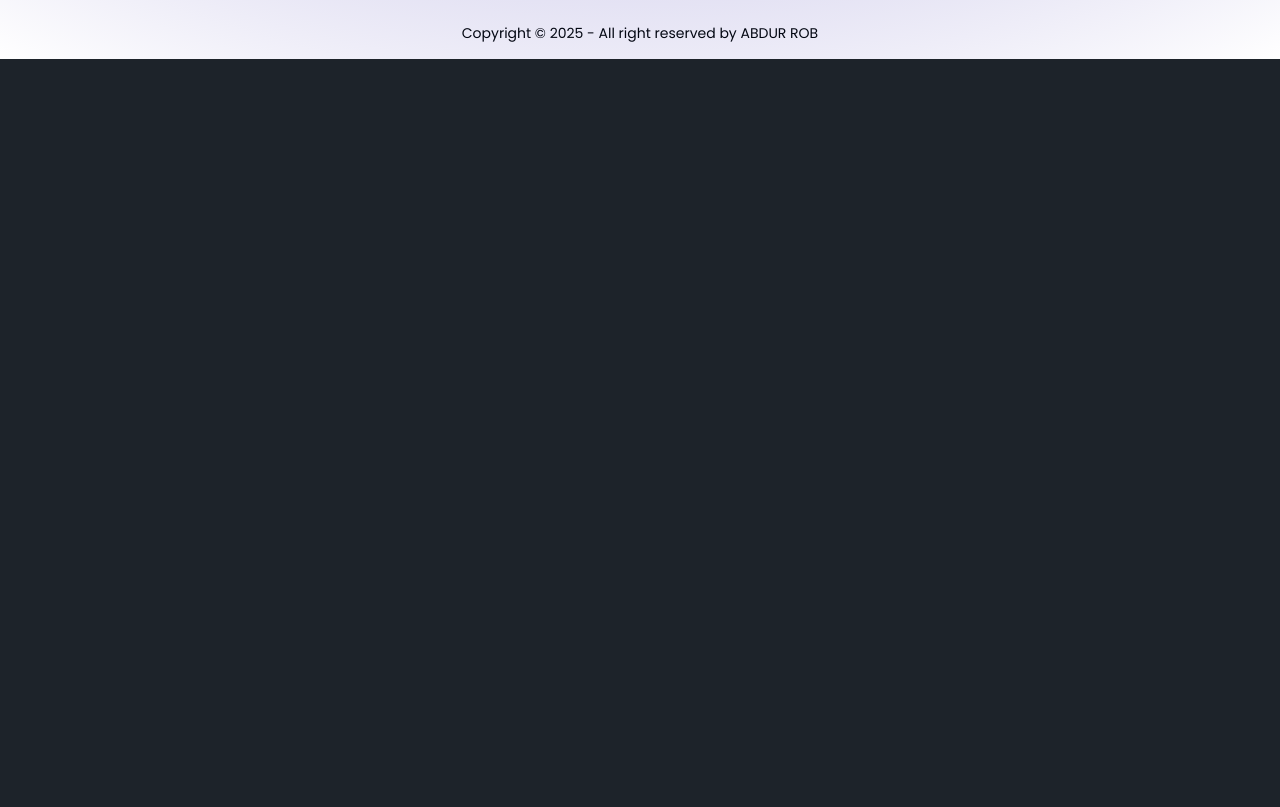
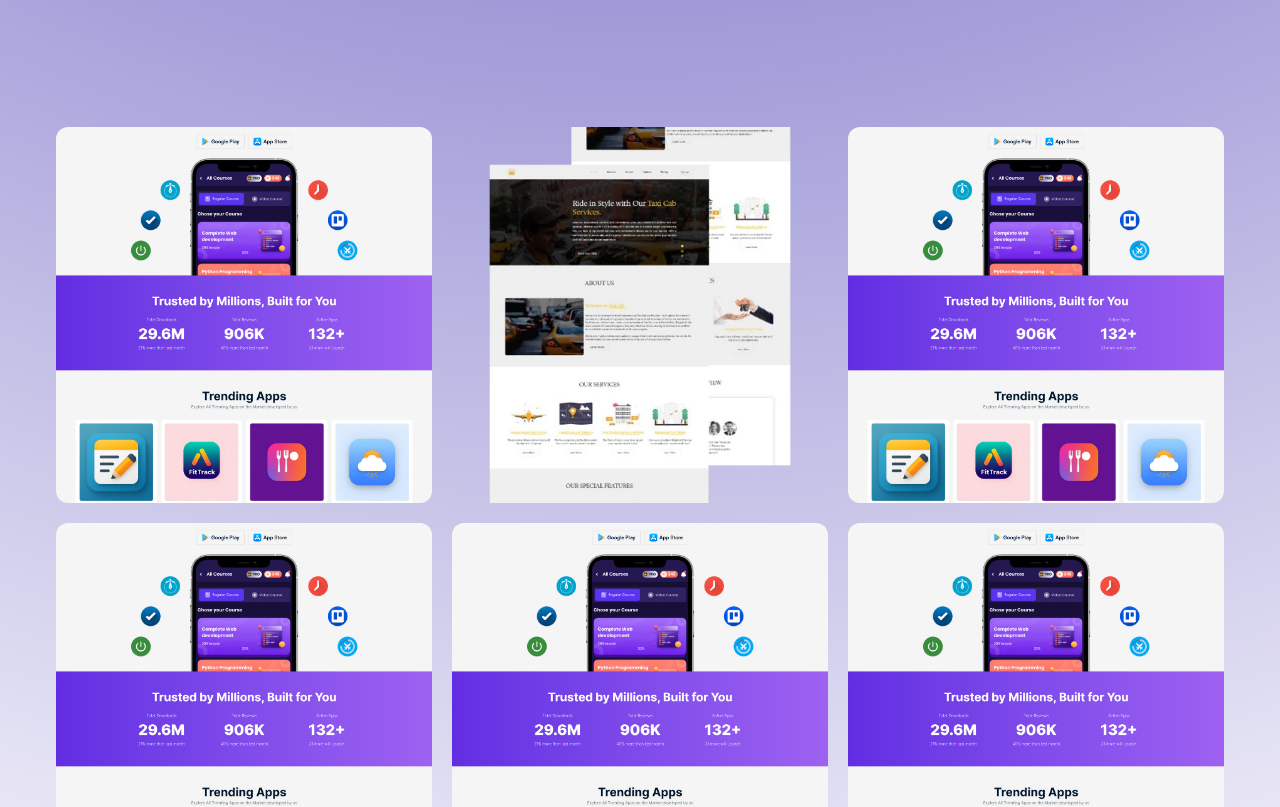
Before and after one commit to Abdurrobr34l/portfolio, a React (Vite) app: page / in a window 1280 px wide. Shown: the part 1300-2107 px from the top of the page. Before the commit the page ends 1359 px from the top, so only its background shows below. Built offline with nearby package versions, Linux system fonts and the light colour scheme.

Commit message:
Completed Project section half work

```diff
--- a/src/App.jsx
+++ b/src/App.jsx
@@ -4,6 +4,7 @@ import Hero from './Components/Hero';
 import Container from './Components/Container';
 import About from './Components/About';
 import Footer from './Components/Footer';
+import Projects from './Components/Projects';
 
 const App = () => {
   return (
@@ -14,6 +15,7 @@ const App = () => {
         <Container>
           <Hero></Hero>
           <About></About>
+          <Projects></Projects>
         </Container>
       </main>
 
--- a/src/Components/About.jsx
+++ b/src/Components/About.jsx
@@ -5,7 +5,7 @@ import { FaAngleRight } from "react-icons/fa";
 
 const About = () => {
   return (
-    <section id="about" className="mb-10 2xl:mt-14">
+    <section id="about" className="mb-10 2xl:mt-14 h-[calc(100vh - 120px)]">
       <div className="flex flex-col items-center justify-between gap-10 lg:flex-row lg:gap-20 lg:px-20 xl:px-32">
         <div>
           <img src={aboutImage} alt="" className="h-[400px] rounded-full md:h-[450px]" />
--- /dev/null
+++ b/src/Components/Projects.jsx
@@ -0,0 +1,137 @@
+import React from "react";
+import { FaGithub, FaLink } from "react-icons/fa";
+import appimage from "../assets/projects/apps.png";
+import taxicab from "../assets/projects/taxicab.webp";
+
+const Projects = () => {
+  const projects = [
+    {
+      id: 1,
+      projectName: "AppSphere",
+      image: appimage,
+      description:
+        "Responsive app-store UI with search, details, and install features.",
+      stackUsed: [
+        "React",
+        "Tailwind CSS",
+        "Vite",
+        "React Router",
+        "Axios",
+        "Recharts",
+      ],
+    },
+    {
+      id: 2,
+      projectName: "Taxicab",
+      image: taxicab,
+      description: "Personal portfolio to showcase projects and skills.",
+      stackUsed: ["React", "Tailwind CSS", "Vite"],
+    },
+    {
+      id: 3,
+      projectName: "E-Commerce App",
+      image: appimage,
+      description:
+        "Full-stack e-commerce platform with shopping cart and payment.",
+      stackUsed: ["React", "Node.js", "Express.js", "MongoDB", "Tailwind CSS"],
+    },
+    {
+      id: 4,
+      projectName: "Design Tool Dashboard",
+      image: appimage,
+      description:
+        "Dashboard to manage design projects and assets in real-time.",
+      stackUsed: ["React", "DaisyUI", "Figma API"],
+    },
+    {
+      id: 5,
+      projectName: "Blog CMS",
+      image: appimage,
+      description: "Content management system for publishing blog posts.",
+      stackUsed: ["React", "Node.js", "Express.js", "MongoDB", "Bootstrap"],
+    },
+    {
+      id: 6,
+      projectName: "Weather App",
+      image: appimage,
+      description:
+        "Live weather updates with search by city and API integration.",
+      stackUsed: ["React", "Axios", "Tailwind CSS", "OpenWeather API"],
+    },
+  ];
+
+  return (
+    <section id="projects" className="my-40">
+      <div className="grid grid-cols-3 gap-5">
+        {projects.map(({ id, projectName, image, description, stackUsed }) => (
+
+
+          // <div className="relative overflow-hidden">
+          //   <img src={appimage} alt="It is Project mockup image" className="h-[280px] w-full rounded-xl"/>
+
+          //   <div key={id} className="absolute border border-white/20 bg-white/10 backdrop-blur-md rounded-xl p-6 text-primary shadow-lg">
+          //   <h2 className="text-xl font-semibold text-accent">{projectName}</h2>
+          //   <p className="mt-2 mb-4">{description}</p>
+          //   <ul className="flex items-center flex-wrap gap-2">
+          //     {stackUsed.map((stack) => (
+          //       <li className="badge bg-indigo-500 text-white border-none">{stack}</li>
+          //     ))}
+          //   </ul>
+          //   <div className="flex justify-end gap-3 text-xl">
+          //     <a href="#">
+          //       <FaGithub className="text-primary hover:text-accent" />
+          //     </a>
+          //     <a href="#">
+          //       <FaLink className="text-primary hover:text-accent" />
+          //     </a>
+          //   </div>
+          // </div>
+          // </div>
+
+          <div className="relative overflow-hidden group">
+            <img
+              src={image}
+              alt="Project mockup image"
+              className=" w-full rounded-xl object-cover"
+            />
+
+            <div
+              key={id}
+              className="absolute inset-0 border border-white/20 bg-white/10 backdrop-blur-lg rounded-xl p-6 text-primary shadow-lg
+               opacity-0 group-hover:opacity-100 transition-opacity duration-300 flex flex-col justify-between"
+            >
+              <div>
+                <h2 className="text-xl font-semibold text-accent">
+                  {projectName}
+                </h2>
+                <p className="mt-2 mb-4">{description}</p>
+                <ul className="flex items-center flex-wrap gap-2">
+                  {stackUsed.map((stack) => (
+                    <li
+                      key={stack}
+                      className="badge bg-indigo-500 text-white border-none"
+                    >
+                      {stack}
+                    </li>
+                  ))}
+                </ul>
+              </div>
+              <div className="flex justify-end gap-3 text-xl">
+                <a href="#">
+                  <FaGithub className="text-primary hover:text-accent" />
+                </a>
+                <a href="#">
+                  <FaLink className="text-primary hover:text-accent" />
+                </a>
+              </div>
+            </div>
+          </div>
+
+
+        ))}
+      </div>
+    </section>
+  );
+};
+
+export default Projects;
--- a/src/index.css
+++ b/src/index.css
@@ -63,6 +63,6 @@ body {
     @apply bg-accent;
 }
 
-.rfm-marquee {
-  gap: 40px;
+#projects p {
+  flex-grow: 1 !important;
 }
```
Also changed, not shown: src/assets/projects/apps.png (added), src/assets/projects/taxicab.webp (added).
